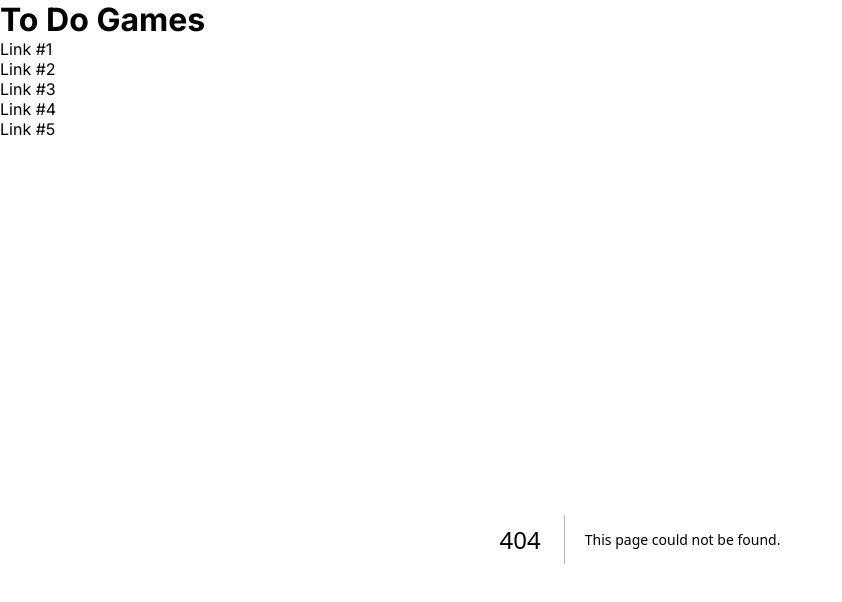
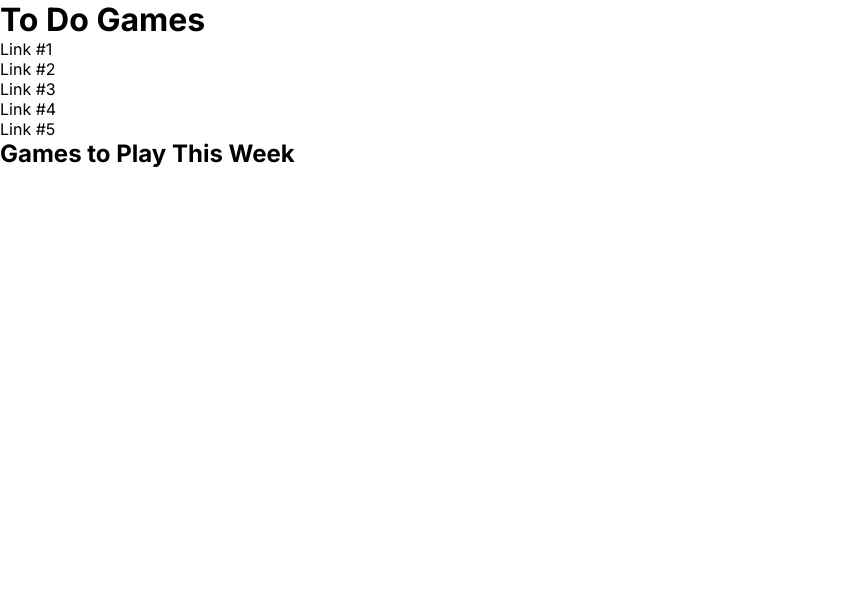
Before and after one commit to franco-ortega/to-do-games, a Next.js app: page /week in a window 1280 px wide. Before the commit this address had no page. Shown: the top 602 px of the page, without its empty margins (0-842 px from the left). Built offline with nearby package versions, Linux system fonts and the light colour scheme.

Commit message:
create skeleton page for To Do Games this week

```diff
--- /dev/null
+++ b/app/week/page.tsx
@@ -0,0 +1,7 @@
+export default function WeekPage() {
+  return (
+    <main>
+      <h2>Games to Play This Week</h2>
+    </main>
+  );
+}
```
